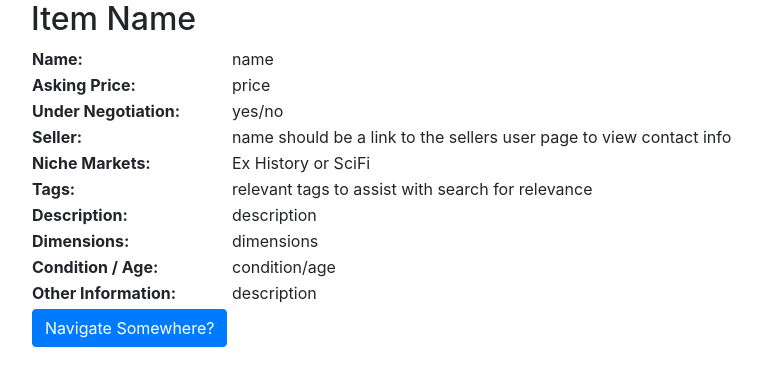
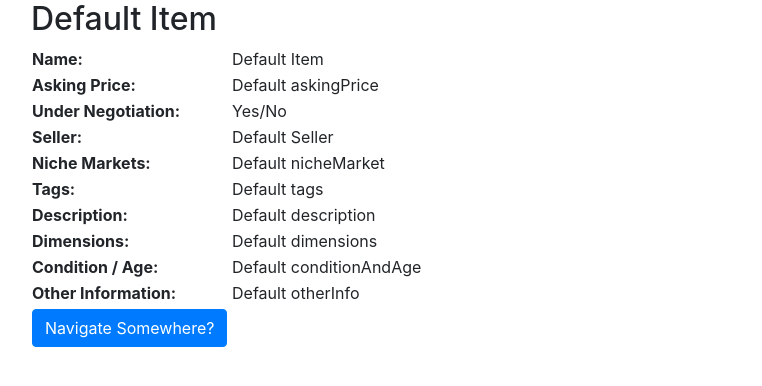
Before and after one commit to jacobRinehart42/csci-313-group-project-jacob-iteration1, an Angular app: page / in a window 1280 px wide. Shown: the top 386 px of the page, without its empty margins (69-831 px from the left). Built offline with nearby package versions, Linux system fonts and the light colour scheme.

Commit message:
4 files modified

```diff
--- a/src/app/create-account/create-account.component.ts
+++ b/src/app/create-account/create-account.component.ts
@@ -1,4 +1,4 @@
-import { Component, OnInit, Output, EventEmitter } from "@angular/core";
+import { Component, OnInit } from "@angular/core";
 import { AccountService } from "../account.service";
 
 @Component({
--- a/src/app/item/item.component.html
+++ b/src/app/item/item.component.html
@@ -1,46 +1,46 @@
 <body>
   <div class="container">
-    <h2> Item Name</h2>
+    <h2> {{currentItem.name}}</h2>
     <table>
       <tr>
         <td style="width: 200px;"> <b>Name: </b></td>
-        <td> name </td>
+        <td> {{currentItem.name}} </td>
       </tr>
       <tr>
         <td> <b>Asking Price: </b></td>
-        <td> price </td>
+        <td> {{currentItem.askingPrice}} </td>
       </tr>
       <tr>
         <td> <b>Under Negotiation: </b></td>
-        <td> yes/no </td>
+        <td> {{currentItem.underNegotiation}} </td>
       </tr>
       <tr>
         <td> <b>Seller: </b></td>
-        <td> name should be a link to the sellers user page to view contact info </td>
+        <td> {{currentItem.seller}} </td>
       </tr>
       <tr>
         <td> <b>Niche Markets: </b></td>
-        <td> Ex History or SciFi </td>
+        <td> {{currentItem.nicheMarket}} </td>
       </tr>
       <tr>
         <td> <b>Tags: </b></td>
-        <td> relevant tags to assist with search for relevance </td>
+        <td> {{currentItem.tags}} </td>
       </tr>
       <tr>
         <td> <b>Description: </b></td>
-        <td> description </td>
+        <td> {{currentItem.description}} </td>
       </tr>
       <tr>
         <td> <b>Dimensions: </b></td>
-        <td> dimensions </td>
+        <td> {{currentItem.dimensions}} </td>
       </tr>
       <tr>
         <td> <b>Condition / Age:  </b></td>
-        <td> condition/age </td>
+        <td> {{currentItem.conditionAndAge}} </td>
       </tr>
       <tr>
         <td> <b>Other Information: </b></td>
-        <td> description </td>
+        <td> {{currentItem.otherInfo}} </td>
       </tr>
       <tr>
         <td> </td>
--- a/src/app/item/item.component.ts
+++ b/src/app/item/item.component.ts
@@ -1,15 +1,30 @@
-import { Component, OnInit } from '@angular/core';
+import { Component, OnInit } from "@angular/core";
+import { ItemsService } from "../items.service";
 
 @Component({
-  selector: 'app-item',
-  templateUrl: './item.component.html',
-  styleUrls: ['./item.component.css']
+  selector: "app-item",
+  templateUrl: "./item.component.html",
+  styleUrls: ["./item.component.css"]
 })
 export class ItemComponent implements OnInit {
+  currentItem = {
+    itemId: 0,
+    owningUserId: 1,
+    name: "",
+    askingPrice: "",
+    underNegotiation: "",
+    seller: "",
+    nicheMarket: "",
+    tags: "",
+    description: "",
+    dimensions: "",
+    conditionAndAge: "",
+    otherInfo: ""
+  };
 
-  constructor() { }
+  constructor(private itmService: ItemsService) {}
 
   ngOnInit() {
+    this.currentItem = this.itmService.selectedItem;
   }
-
 }
--- a/src/app/items.service.ts
+++ b/src/app/items.service.ts
@@ -5,16 +5,16 @@ export class ItemsService {
   selectedItem = {
     itemId: 0,
     owningUserId: 1,
-    name: "",
-    askingPrice: "",
-    underNegotiation: "",
-    seller: "",
-    nicheMarket: "",
-    tags: "",
-    description: "",
-    dimensions: "",
-    conditionAndAge: "",
-    otherInfo: ""
+    name: "Default Item",
+    askingPrice: "Default askingPrice",
+    underNegotiation: "Yes/No",
+    seller: "Default Seller",
+    nicheMarket: "Default nicheMarket",
+    tags: "Default tags",
+    description: "Default description",
+    dimensions: "Default dimensions",
+    conditionAndAge: "Default conditionAndAge",
+    otherInfo: "Default otherInfo"
   };
 
   thisUsersItems;
```
